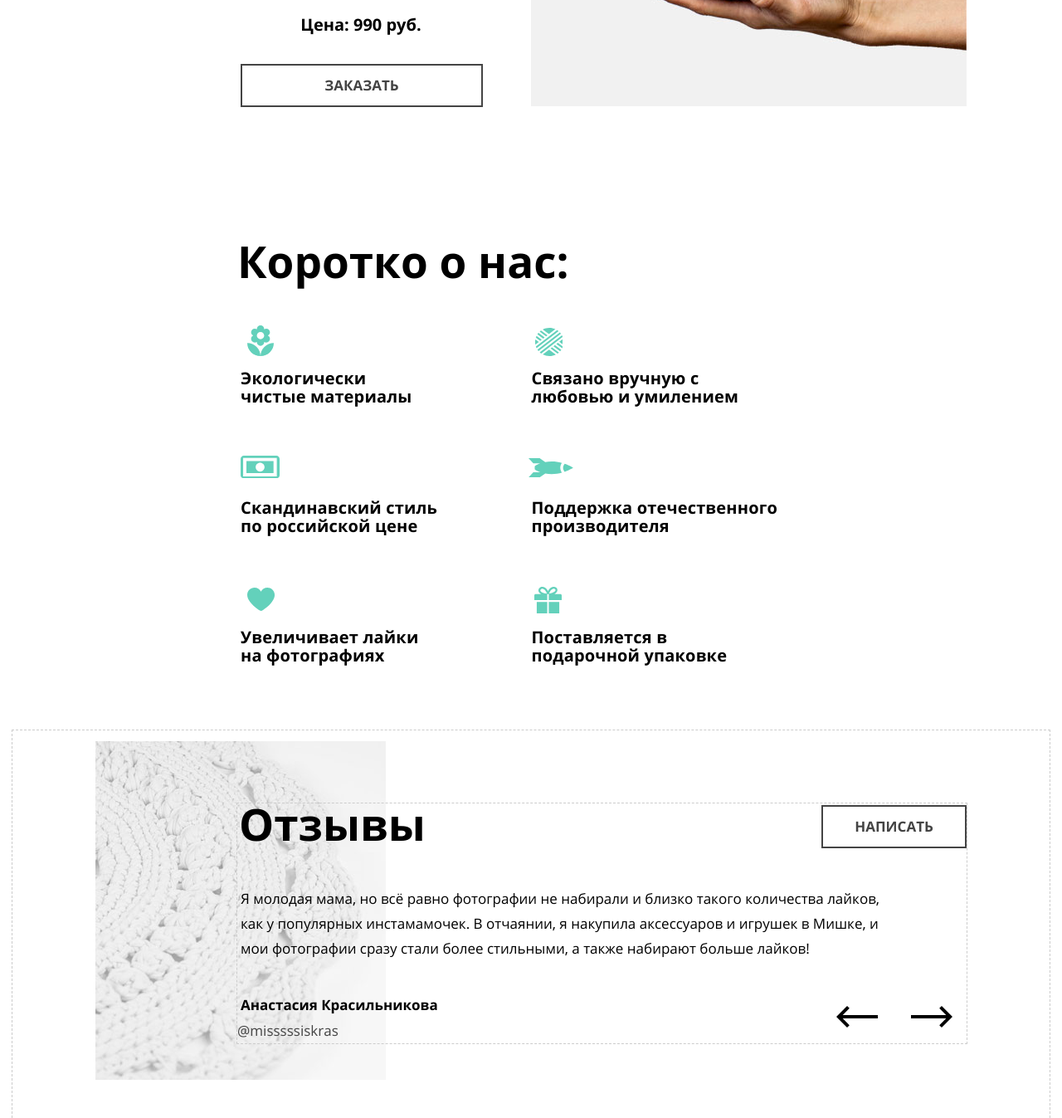
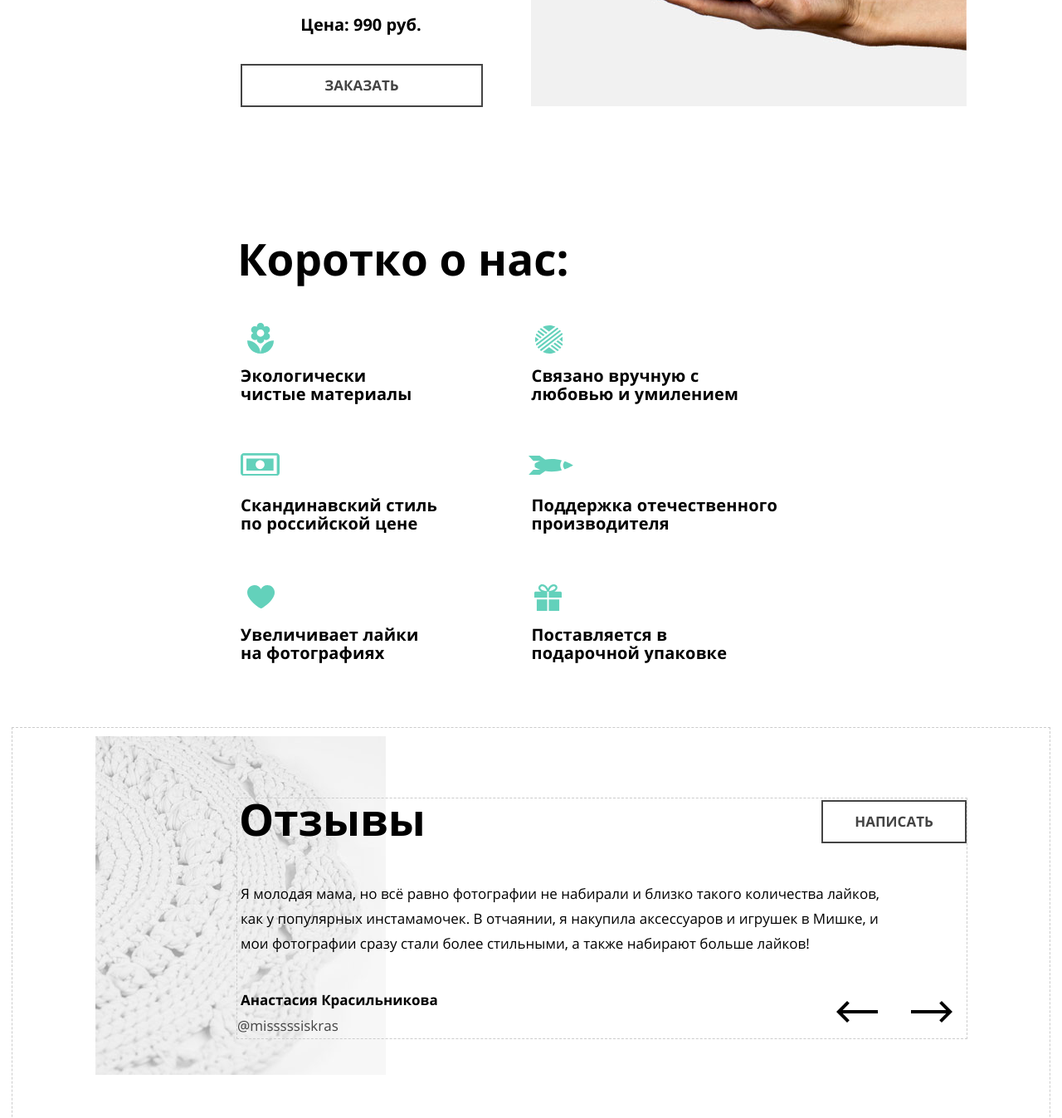
Before and after one commit to nikname777/410931-mishka, a website: page index.html in a window 1280 px wide. Shown: the part 1411-2758 px from the top of the page at 83% size. Drawn offline with nearby package versions, Linux system fonts and the light colour scheme; files that its build step writes are made by us from their sources.

Commit message:
Мелкие ошибки. Еще кое-что осталось.

```diff
--- a/sass/blocks/about-us.scss
+++ b/sass/blocks/about-us.scss
@@ -108,7 +108,7 @@
 @media (min-width: 768px) {
   .about-us {
     padding-top: 8px;
-    margin-bottom: 4px;
+    margin-bottom: 8px;
   }
   .about-us__list-wrapper {
     ul {
--- a/sass/blocks/reviews.scss
+++ b/sass/blocks/reviews.scss
@@ -142,7 +142,7 @@
   .reviews {
     width: 1250px;
     margin: 0 auto;
-    padding-top: 13px;
+    padding-top: 10px;
     padding-bottom: 100px;
     outline: 1px dashed #ccc;
     box-sizing: border-box;
--- a/sass/global/page-inner.scss
+++ b/sass/global/page-inner.scss
@@ -132,7 +132,7 @@
 
       padding-bottom: 15px;
 
-      background-image: url('../img/about-us-background.jpg');
+      background-image: url('../img/review@2x.jpg');
       background-repeat: no-repeat;
       background-position: 0 0;
     }
@@ -192,7 +192,7 @@
     padding-left: 100px;
     &--about-us {
       padding-left: 275px;
-      padding-top: 103px;
+      padding-top: 100px;
     }
     &--contacts {
       width: 250px;
```
Also changed, not shown: img/about-us-background.jpg (deleted), img/review@2x.jpg (added).
